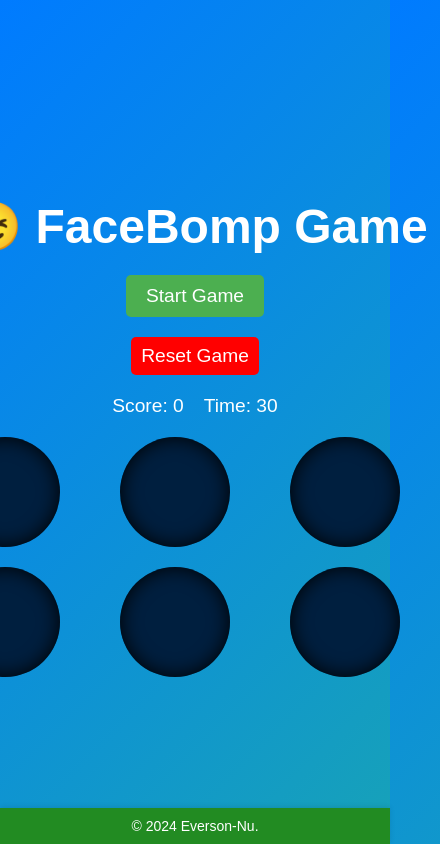
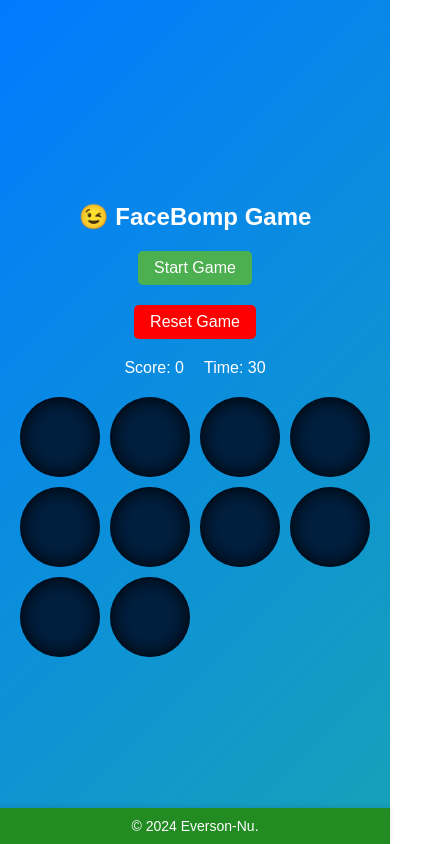
Before and after one commit to Everson-Nu/FaceBompGame, a plain HTML site: page index.html in a window 390 px wide. Shown: the whole page, 440 px wide, since content can reach past the window. Drawn offline with Linux system fonts and the light colour scheme; grey boxes are pictures that could not be loaded.

Commit message:
Add files via upload

```diff
--- a/index.html
+++ b/index.html
@@ -30,6 +30,10 @@
             <div class="hole"><div class="face"><img src="pictures/photoFour.png" alt="Face 4"></div></div>
             <div class="hole"><div class="face"><img src="pictures/photoFive.png" alt="Face 5"></div></div>
             <div class="hole"><div class="face"><img src="pictures/photoSix.png" alt="Face 6"></div></div>
+              <div class="hole"><div class="face"><img src="pictures/photoThree.png" alt="Face 3"></div></div>
+            <div class="hole"><div class="face"><img src="pictures/photoFour.png" alt="Face 4"></div></div>
+            <div class="hole"><div class="face"><img src="pictures/photoFive.png" alt="Face 5"></div></div>
+            <div class="hole"><div class="face"><img src="pictures/photoSix.png" alt="Face 6"></div></div>
         </div>
 
         <!-- Footer section -->
--- a/styles.css
+++ b/styles.css
@@ -19,6 +19,10 @@ body {
     justify-content: center;
     align-items: center;
     text-align: center;
+    padding: 20px;
+    width: 100%;
+    max-width: 1200px;
+    box-sizing: border-box;
 }
 
 /* Styling for h1 elements */
@@ -57,7 +61,6 @@ h1 {
     border-radius: 5px;
 }
 
-
 /* Styling for score-time-container */
 #score-time-container {
     display: flex;
@@ -73,15 +76,18 @@ h1 {
 /* Styling for the game board */
 .game-board {
     display: grid;
-    grid-template-columns: repeat(3, 150px);
-    grid-gap: 20px;
+    grid-template-columns: repeat(auto-fit, minmax(100px, 1fr));
+    grid-gap: 10px;
     justify-content: center;
+    width: 100%;
+    max-width: 600px;
+    margin: auto;
 }
 
 /* Styling for each hole in the game board */
 .hole {
-    width: 110px;
-    height: 110px;
+    width: 100px;
+    height: 100px;
     background-color: #001f3f;
     border-radius: 50%;
     display: flex;
@@ -96,7 +102,8 @@ h1 {
 /* Hide holes */
 .hole.hidden {
     display: none;
-    }
+}
+
 /* Styling for the face inside each hole */
 .face {
     width: 100%;
@@ -163,3 +170,31 @@ h1 {
 #footer p {
     margin: 0;
 }
+
+/* Media queries for responsiveness */
+@media (max-width: 768px) {
+    h1 {
+        font-size: 2rem;
+    }
+    .game-board {
+        grid-template-columns: repeat(auto-fit, minmax(80px, 1fr));
+        grid-gap: 10px;
+    }
+    .hole {
+        width: 80px;
+        height: 80px;
+    }
+}
+
+@media (max-width: 480px) {
+    h1 {
+        font-size: 1.5rem;
+    }
+    #start-button, #reset-button {
+        padding: 8px 16px;
+        font-size: 1rem;
+    }
+    .score-board, .timer {
+        font-size: 1rem;
+    }
+}
```
